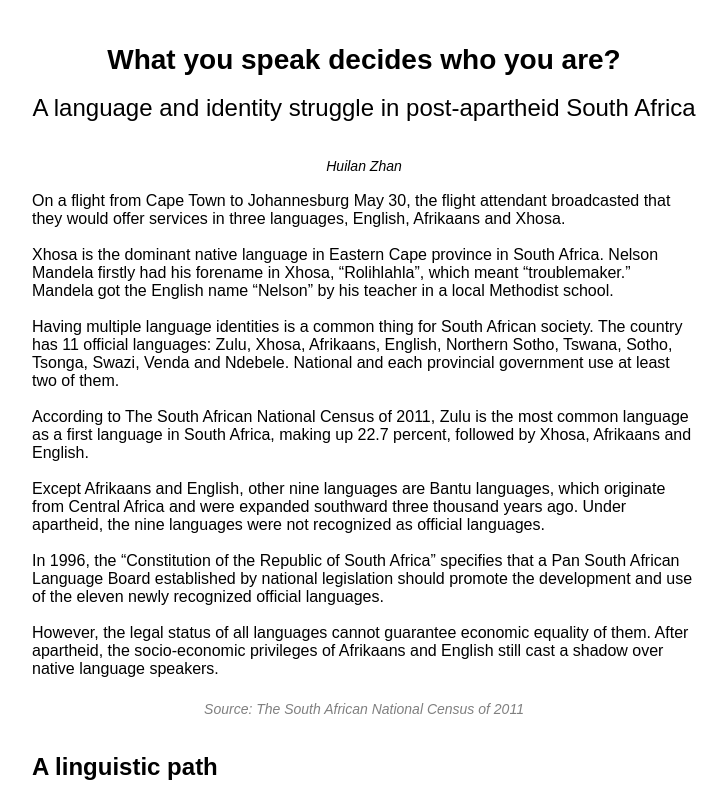
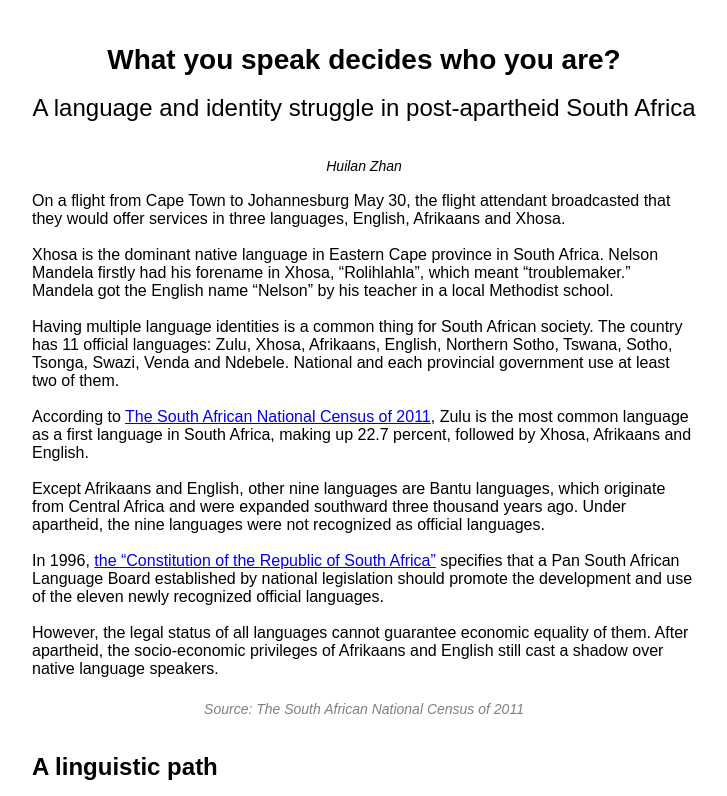
Before and after one commit to HuilanZhan/South-African-Languages, a plain HTML site: page index.html in a window 1280 px wide. Shown: the top 796 px of the page, without its empty margins (276-1003 px from the left). Drawn offline with Linux system fonts and the light colour scheme.

Commit message:
link embeded

```diff
--- a/index.html
+++ b/index.html
@@ -24,11 +24,11 @@
 
   <p>Having multiple language identities is a common thing for South African society. The country has 11 official languages: Zulu, Xhosa, Afrikaans, English, Northern Sotho, Tswana, Sotho, Tsonga, Swazi, Venda and Ndebele. National and each provincial government use at least two of them. </p><br>
 
-  <p>According to The South African National Census of 2011, Zulu is the most common language as a first language in South Africa, making up 22.7 percent, followed by Xhosa, Afrikaans and English. </p><br>
+  <p>According to <a href="http://www.statssa.gov.za/?page_id=3839">The South African National Census of 2011</a>, Zulu is the most common language as a first language in South Africa, making up 22.7 percent, followed by Xhosa, Afrikaans and English. </p><br>
 
   <p>Except Afrikaans and English, other nine languages are Bantu languages, which originate from Central Africa and were expanded southward three thousand years ago. Under apartheid, the nine languages were not recognized as official languages. </p><br>
 
-  <p>In 1996, the “Constitution of the Republic of South Africa” specifies that a Pan South African Language Board established by national legislation should promote the development and use of the eleven newly recognized official languages.</p><br>
+  <p>In 1996, <a href="https://www.gov.za/documents/constitution/chapter-1-founding-provisions">the “Constitution of the Republic of South Africa”</a> specifies that a Pan South African Language Board established by national legislation should promote the development and use of the eleven newly recognized official languages.</p><br>
 
   <p>However, the legal status of all languages cannot guarantee economic equality of them. After apartheid, the socio-economic privileges of Afrikaans and English still cast a shadow over native language speakers. </p><br>
 
@@ -129,6 +129,7 @@
         </div>
         <p class="source">Source: The South African National Census of 2011 </p>
       </center>
+
 <br><br><br>
 
 </body>
```
